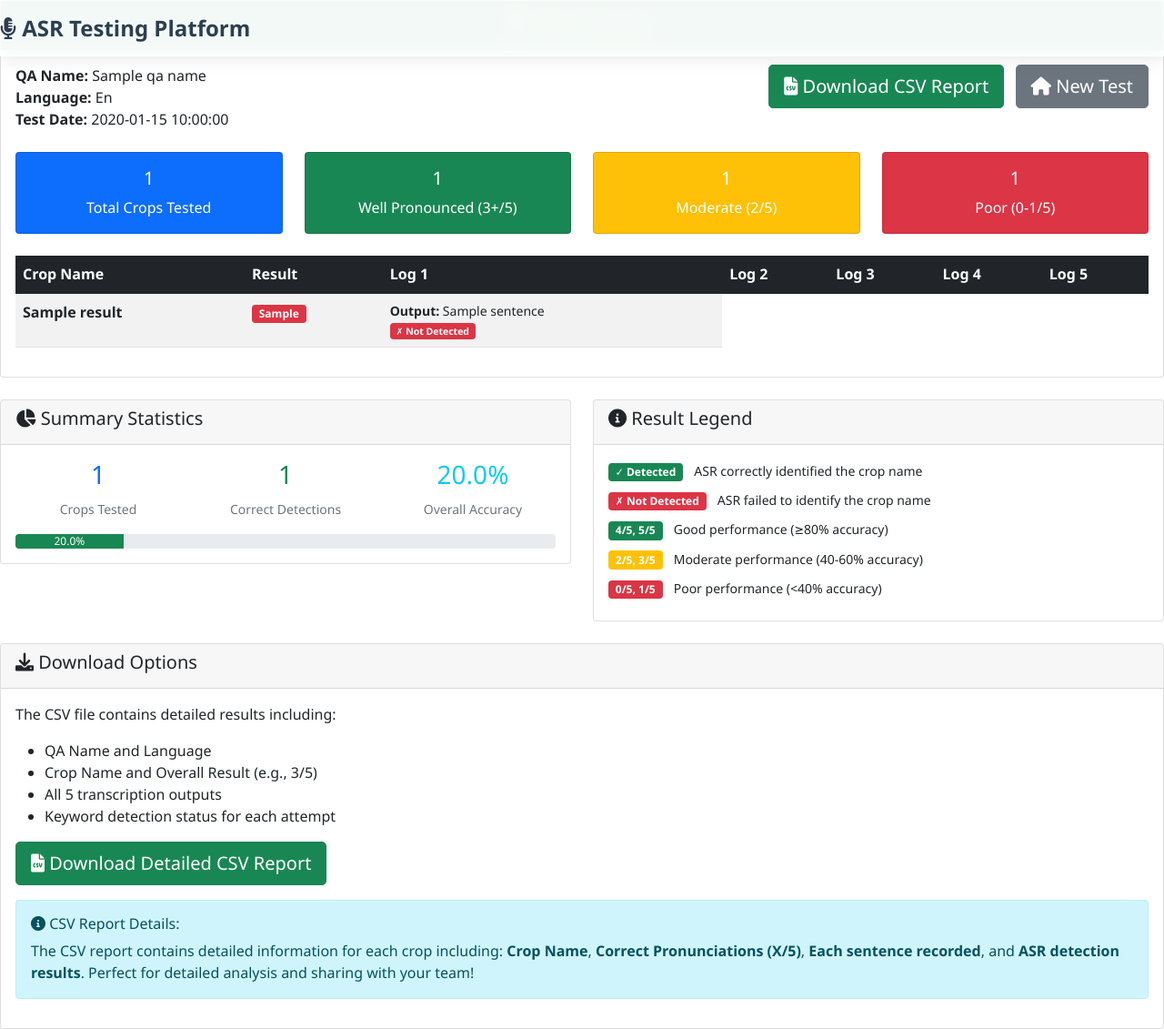
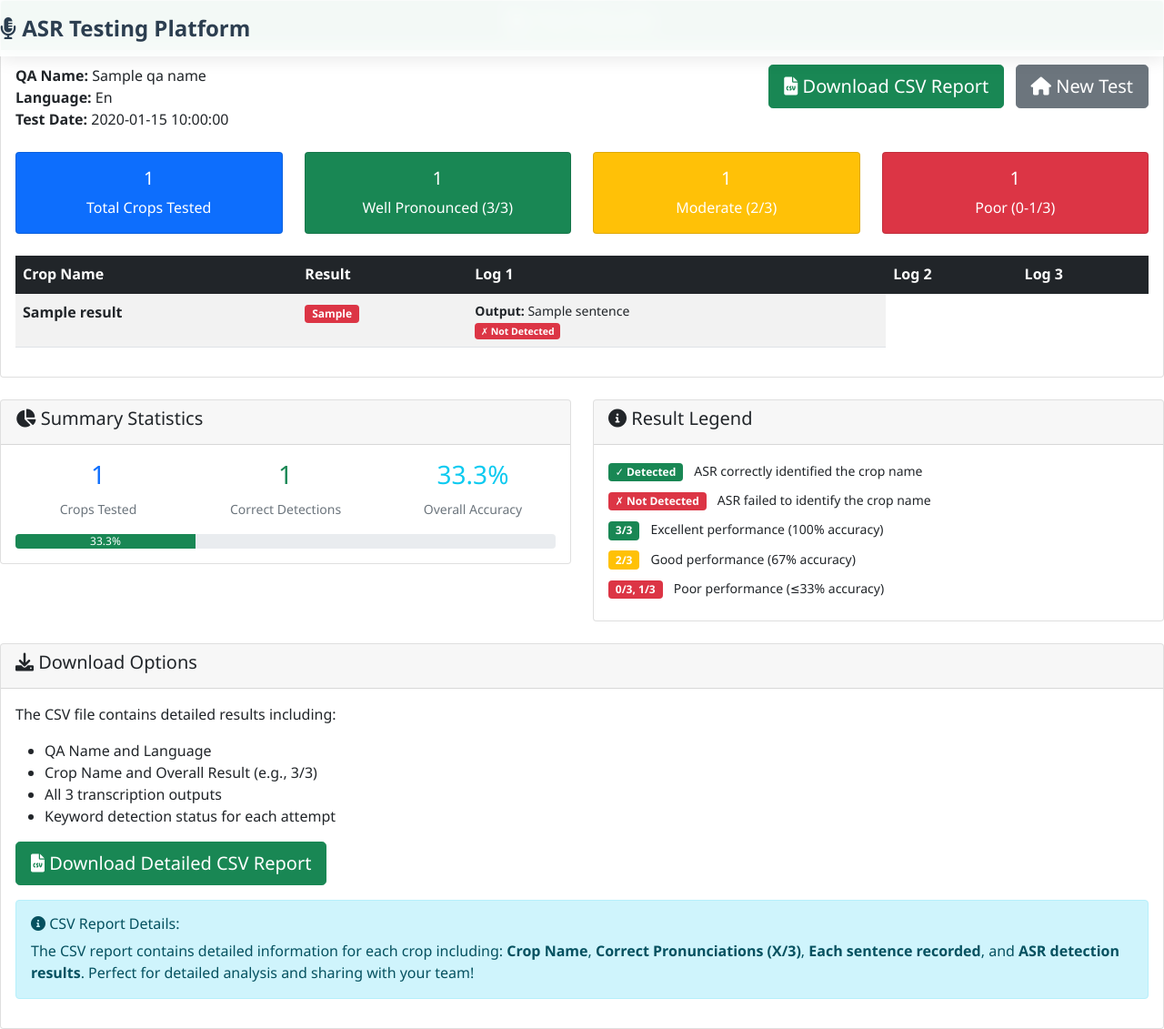
Before and after one commit to shivoham099/asr-testing-platform, a Flask app: template templates/results.html in a window 1280 px wide. Shown: the whole page at 91% size. Run offline with Flask 3, Linux system fonts and the light colour scheme; the template is opened without the code that fills it: most values are stand-ins (such as "Sample title", 1, 10 or a date in 2020).

Commit message:
Change pronunciation attempts from 5 to 3 for faster testing
- Update frontend JavaScript to handle 3 attempts instead of 5
- Update results template to show 3 logs instead of 5
- Update performance thresholds for 3-attempt system
- Update summary statistics calculation (total_crops * 3)
- Update legend and descriptions for 3-attempt system
- Update CSV download descriptions
- Testing is now faster and more manageable

```diff
--- a/app.py
+++ b/app.py
@@ -550,7 +550,7 @@ def results(session_id):
                 'detected': attempt['keyword_detected']
             })
 
-        # Count by performance level
+        # Count by performance level (updated for 3 attempts)
         if correct_count >= 3:
             well_pronounced_count += 1
         elif correct_count == 2:
--- a/templates/results.html
+++ b/templates/results.html
@@ -41,7 +41,7 @@
                         <div class="card bg-success text-white text-center">
                             <div class="card-body">
                                 <h5 class="card-title">{{ well_pronounced_count }}</h5>
-                                <p class="card-text">Well Pronounced (3+/5)</p>
+                                <p class="card-text">Well Pronounced (3/3)</p>
                             </div>
                         </div>
                     </div>
@@ -49,7 +49,7 @@
                         <div class="card bg-warning text-white text-center">
                             <div class="card-body">
                                 <h5 class="card-title">{{ moderate_count }}</h5>
-                                <p class="card-text">Moderate (2/5)</p>
+                                <p class="card-text">Moderate (2/3)</p>
                             </div>
                         </div>
                     </div>
@@ -57,7 +57,7 @@
                         <div class="card bg-danger text-white text-center">
                             <div class="card-body">
                                 <h5 class="card-title">{{ poor_count }}</h5>
-                                <p class="card-text">Poor (0-1/5)</p>
+                                <p class="card-text">Poor (0-1/3)</p>
                             </div>
                         </div>
                     </div>
@@ -72,8 +72,6 @@
                                 <th>Log 1</th>
                                 <th>Log 2</th>
                                 <th>Log 3</th>
-                                <th>Log 4</th>
-                                <th>Log 5</th>
                             </tr>
                         </thead>
                         <tbody>
@@ -117,7 +115,7 @@
             </div>
             <div class="card-body">
                 {% set total_crops = results|length %}
-                {% set total_attempts = total_crops * 5 %}
+                {% set total_attempts = total_crops * 3 %}
                 {% set total_correct = results|sum(attribute='correct_count') %}
                 {% set accuracy = (total_correct / total_attempts * 100) if total_attempts > 0 else 0 %}
 
@@ -161,16 +159,16 @@
                     <small>ASR failed to identify the crop name</small>
                 </div>
                 <div class="mb-2">
-                    <span class="badge bg-success me-2">4/5, 5/5</span>
-                    <small>Good performance (≥80% accuracy)</small>
+                    <span class="badge bg-success me-2">3/3</span>
+                    <small>Excellent performance (100% accuracy)</small>
                 </div>
                 <div class="mb-2">
-                    <span class="badge bg-warning me-2">2/5, 3/5</span>
-                    <small>Moderate performance (40-60% accuracy)</small>
+                    <span class="badge bg-warning me-2">2/3</span>
+                    <small>Good performance (67% accuracy)</small>
                 </div>
                 <div class="mb-2">
-                    <span class="badge bg-danger me-2">0/5, 1/5</span>
-                    <small>Poor performance (<40% accuracy)</small>
+                    <span class="badge bg-danger me-2">0/3, 1/3</span>
+                    <small>Poor performance (≤33% accuracy)</small>
                 </div>
             </div>
         </div>
@@ -187,8 +185,8 @@
                 <p>The CSV file contains detailed results including:</p>
                 <ul>
                     <li>QA Name and Language</li>
-                    <li>Crop Name and Overall Result (e.g., 3/5)</li>
-                    <li>All 5 transcription outputs</li>
+                    <li>Crop Name and Overall Result (e.g., 3/3)</li>
+                    <li>All 3 transcription outputs</li>
                     <li>Keyword detection status for each attempt</li>
                 </ul>
                 <a href="{{ url_for('download_csv', session_id=session_id) }}"
@@ -199,7 +197,7 @@
                     <h6><i class="fas fa-info-circle"></i> CSV Report Details:</h6>
                     <p class="mb-0">
                         The CSV report contains detailed information for each crop including:
-                        <strong>Crop Name</strong>, <strong>Correct Pronunciations (X/5)</strong>,
+                        <strong>Crop Name</strong>, <strong>Correct Pronunciations (X/3)</strong>,
                         <strong>Each sentence recorded</strong>, and <strong>ASR detection results</strong>.
                         Perfect for detailed analysis and sharing with your team!
                     </p>
```
Also changed, not shown: templates/testing.html (+7 -7 lines).
